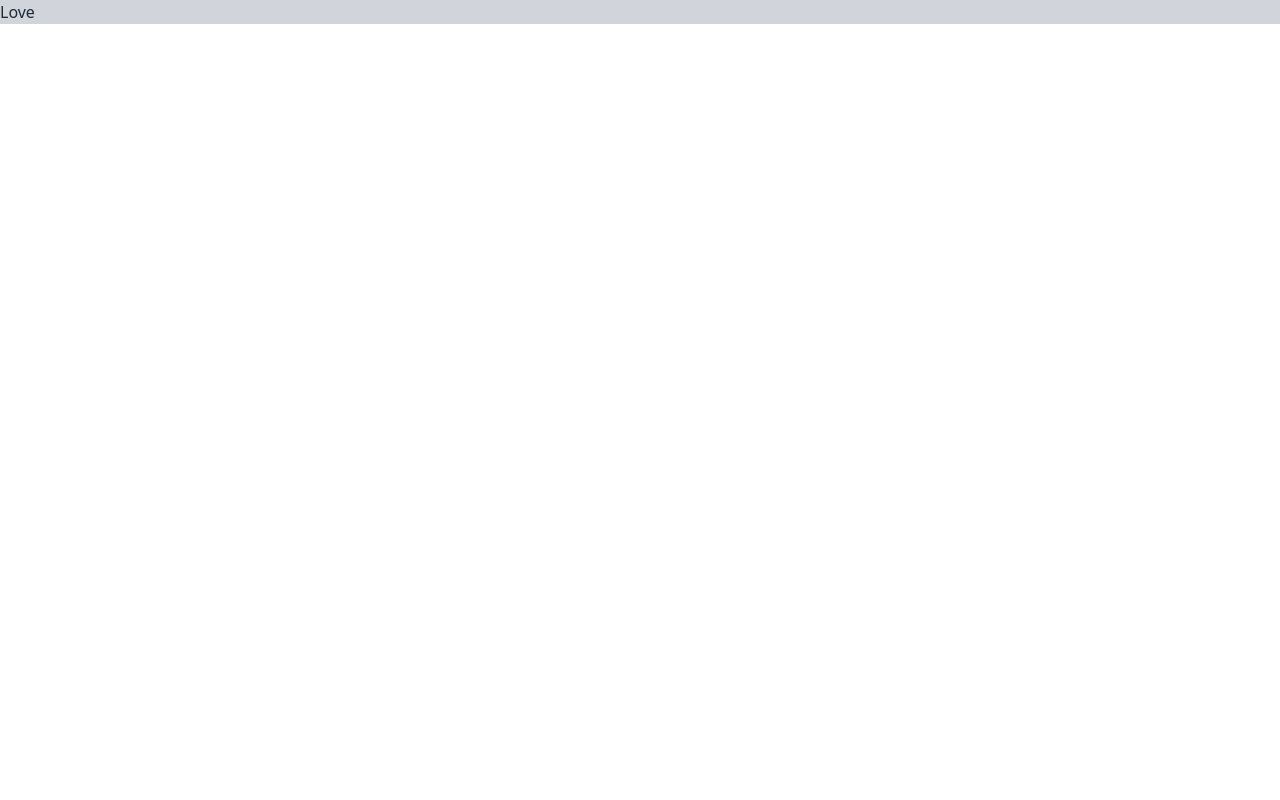
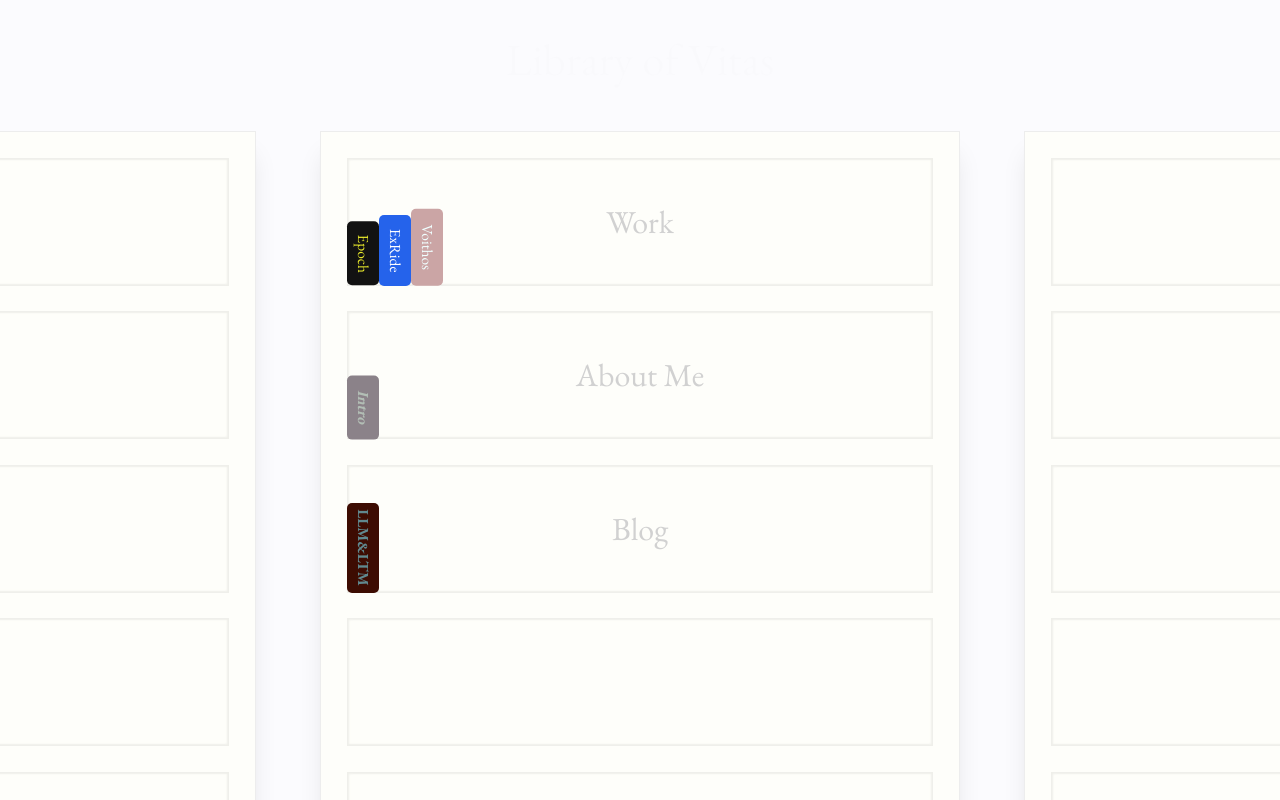
Before and after one commit to DanielZFLiu/danielZfLiuProfile, a Nuxt app: page / in a window 1280 px wide. Built offline with nearby package versions, Linux system fonts and the light colour scheme.

Commit message:
front page

```diff
--- /dev/null
+++ b/components/book.vue
@@ -0,0 +1,44 @@
+<template>
+    <div class="book tooltip" :data-tip="description">
+        <a :href="link">
+            {{ title }}
+        </a>
+    </div>
+</template>
+
+<script setup>
+    const { title, description, link } = defineProps(['title', 'description', 'link']);
+</script>
+
+<style scoped>
+.book{
+    /* shape */
+    width: 2.5vw;
+    height: 7vw;
+    border-radius: 5px;
+
+    /* position */
+    margin-top: 3vw;
+
+    /* inner shape */
+    display: inline-flex;
+    justify-content: center;
+    align-items: center;
+
+    /* font */
+    font-family: EBGaramond;
+}
+
+.book:hover{
+    /* interaction */
+    z-index: 1;
+}
+
+.book a{
+    /* shape */
+    transform: rotate(90deg);
+
+    /* font */
+    font-size: 1.2vw;
+}
+</style>
--- /dev/null
+++ b/components/emptyBookShelf.vue
@@ -0,0 +1,27 @@
+<template>
+    <div class="shelf shadow-xl">
+        <ShelfRow bg_text="" :book_names="[]" :book_classes="[]" :book_descriptions="[]" :book_links="[]"/>
+        <ShelfRow bg_text="" :book_names="[]" :book_classes="[]" :book_descriptions="[]" :book_links="[]"/>
+        <ShelfRow bg_text="" :book_names="[]" :book_classes="[]" :book_descriptions="[]" :book_links="[]"/>
+        <ShelfRow bg_text="" :book_names="[]" :book_classes="[]" :book_descriptions="[]" :book_links="[]"/>
+        <ShelfRow bg_text="" :book_names="[]" :book_classes="[]" :book_descriptions="[]" :book_links="[]"/>
+    </div>
+</template>
+
+<script setup>
+
+
+</script>
+
+<style scoped>
+.shelf{
+    /* shape */
+    width: 50vw;
+    height: 75vw;
+    border: solid rgb(237, 237, 237) 0.5px;
+
+    /* inner shape */
+    background-color: var(--ceramic-white);
+    padding: 2vw;
+}
+</style>
--- /dev/null
+++ b/components/shelfRow.vue
@@ -0,0 +1,81 @@
+<template>
+    <div class="row_shape mb-[2vw]">
+        <div class="absolute w-full h-full tooltip" :data-tip="bg_text">
+            <p class="background_text absolute">{{bg_text}}</p>
+        </div>
+
+        <Book v-for="(name, index) in book_names" :title="name" :description="book_descriptions[index]" :link="book_links[index]" :class="book_classes[index]"/>
+    </div>
+</template>
+
+<script setup>
+    const { bg_text, book_names, book_classes, book_descriptions, book_links} = defineProps(['bg_text', 'book_names', 'book_classes', 'book_descriptions', 'book_links']);
+</script>
+
+<style scoped>
+/* Shelf Style */
+.row_shape{
+    /* position */
+    position: relative;
+
+    /* shape */
+    height: 10vw;
+
+    /* inner shape */
+    box-shadow: -2px -2px 2px #efefea inset, 2px 2px 2px #efefea inset;
+}
+
+.row_shape:hover{
+    z-index: 1;
+}
+
+.background_text{
+    /* position */
+    top: 50%;
+    left: 50%;
+    transform: translate(-50%, -50%);
+
+    /* font */
+    font-family: EBGaramond;
+    font-size: 2.5vw;
+    color: rgb(209, 209, 209);
+}
+
+/* Book Designs */
+.epoch{
+    background-color: #121212;
+    color: #E8E92B;
+    height: 5vw;
+    transform: translateY(1.5vw);
+}
+
+.exride{
+    background-color: #2563eb;
+    color: white;
+    height: 5.5vw;
+    transform: translateY(1.25vw);
+}
+
+.daniel{
+    background-color: #8b8289;
+    color: #B2BEB5;
+    font-weight: bold;
+    font-style: italic;
+    height: 5vw;
+    transform: translateY(2vw);
+}
+
+.blog{
+    background-color: #3D0C02;
+    color: #60898f;
+    font-weight: bold;
+}
+
+.voithos{
+    background-color: #cba5a5;
+    color: #F0FFFF;
+    height: 6vw;
+    transform: translateY(1vw);
+}
+
+</style>
--- a/pages/index.vue
+++ b/pages/index.vue
@@ -1,14 +1,175 @@
 <template>
-    <div>
-        <div class="bg-gray-300">Love</div>
+    <div class="main">
+        <div class="canvas">
+            <div class="title">
+                Library of Vitas
+            </div>
+
+
+            <div class="shelves flex">
+                <!-- empty book shelves -->
+                <EmptyBookShelf/>
+                <EmptyBookShelf/>
+                <EmptyBookShelf/>
+                <EmptyBookShelf/>
+                <EmptyBookShelf/>
+                <EmptyBookShelf/>
+                <EmptyBookShelf/>
+                <EmptyBookShelf/>
+                <EmptyBookShelf/>
+                <EmptyBookShelf/>
+                <EmptyBookShelf/>
+                <EmptyBookShelf/>
+                <EmptyBookShelf/>
+                <EmptyBookShelf/>
+                <EmptyBookShelf/>
+                <EmptyBookShelf/>
+                <EmptyBookShelf/>
+                <EmptyBookShelf/>
+                <EmptyBookShelf/>
+                <EmptyBookShelf/>
+
+                <!-- Current Book Shelf -->
+                <div class="shelf shadow-xl">
+                    <ShelfRow bg_text="Work"
+                    :book_names="['Epoch', 'ExRide', 'Voithos']"
+                    :book_classes="['epoch', 'exride', 'voithos']"
+                    :book_descriptions="['2023 July - Now | Full Stack Developer | Epoch develops eye-catching brands, designs beautiful websites, and delivers campaigns that stand out from the norm.',
+                    '2023 July - Now | Main Web Developer | ExRide eliminates the stress and risks linked to selling cars privately.',
+                    '2023 August - Now | Main Developer | An AI assisted productivity app that aims to revolutionize the way productivity app works.']"
+                    :book_links="['https://epochdesign-landing.vercel.app/', 'https://exride.ca/', '']"/>
+
+                    <ShelfRow bg_text="About Me"
+                    :book_names="['Intro']"
+                    :book_classes="['daniel']"
+                    :book_descriptions="['Everything about Daniel Liu']"
+                    :book_links="['']"/>
+
+                    <ShelfRow bg_text="Blog"
+                    :book_names="['LLM&LTM']"
+                    :book_classes="['blog']"
+                    :book_descriptions="['How to enable long term memory in large language models']"
+                    :book_links="['']"/>
+
+                    <!-- redundant rows -->
+                    <section>
+                        <ShelfRow bg_text="" :book_names="[]" :book_classes="[]" :book_descriptions="[]"/>
+                        <ShelfRow bg_text="" :book_names="[]" :book_classes="[]" :book_descriptions="[]"/>
+                    </section>
+                </div>
+
+                <EmptyBookShelf/>
+            </div>
+        </div>
     </div>
 </template>
 
 <script setup>
-
 </script>
 
 <style scoped>
+@font-face {
+  font-family: "EBGaramond";
+  src: local("EBGaramond"),
+    url("../assets/EBGaramond-VariableFont_wght.ttf") format("truetype");
+}
+
+.main{
+    --ceramic-white: #FEFEFA;
+    --soap-stone-white: #FBFBFE;
+}
+
+.canvas{
+    /* inner shape */
+    background-color: var(--soap-stone-white);
+
+    /* position */
+    position: fixed;
+    top: 0;
+    bottom: 0;
+    left: 0;
+    right: 0;
+
+    /* interaction */
+    overflow-y: auto;
+    overflow-x: hidden;
+}
+
+/* scrollbar Track */
+::-webkit-scrollbar-track {
+    background: var(--soap-stone-white);
+}
+
+.title{
+    /* position */
+    margin-top: 2vw;
+    margin-left: auto;
+    margin-right: auto;
+
+    /* font */
+    font-size: 3.5vw;
+    opacity: 0.7;
+    font-family: EBGaramond;
+
+    /* shape */
+    height: min-content;
+    width: max-content;
+
+    /* animation */
+    animation: titleAppear forwards 7.5s;
+}
+
+@keyframes titleAppear {
+    0%{
+        opacity: 0;
+    }
+    66%{
+        opacity: 0;
+    }
+    100%{
+        opacity: 0.7;
+    }
+}
+
+.shelves{
+    /* position */
+    margin-top: 3vw;
+    margin-left: calc(-55vw * 19 - 30vw);
+
+    /* shape */
+    width: max-content;
+
+    /* inner shape */
+    gap: 5vw;
+
+    /* animation */
+    animation: scrollPastShelves forwards 5s;
+}
+
+@keyframes scrollPastShelves {
+    from{
+        margin-left: 0;
+        margin-top: -10vw;
+        transform: scale(0.5);
+    }
+    to{
+        margin-left: calc(-55vw * 19 - 30vw);
+        margin-top: 3vw;
+        transform: scale(1);
+    }
+}
 
 
+
+.shelf{
+    /* shape */
+    width: 50vw;
+    height: 62vw;
+    border: solid rgb(237, 237, 237) 0.5px;
+
+    /* inner shape */
+    background-color: var(--ceramic-white);
+    padding: 2vw;
+}
+
 </style>
```
Also changed, not shown: assets/EBGaramond-VariableFont_wght.ttf (added).
